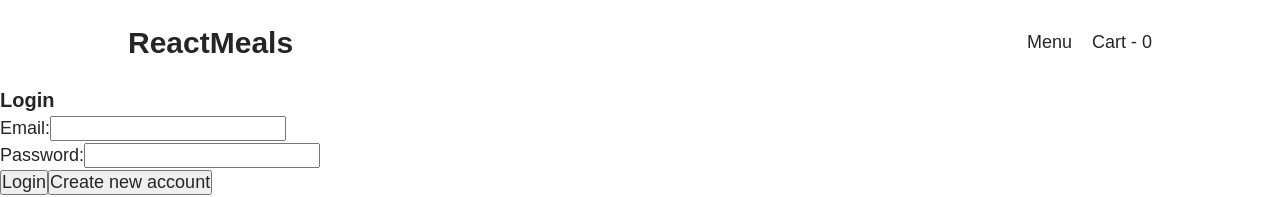
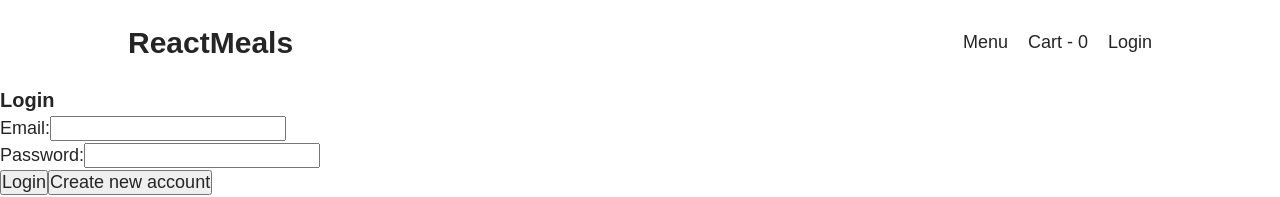
Before and after one commit to findshrey/food-order-app, a React (Create React App) app: page /auth in a window 1280 px wide. Shown: the top 197 px of the page. Built offline with nearby package versions, Linux system fonts and the light colour scheme.

Commit message:
Refactor: added login link to navigation

```diff
--- a/src/components/Navbar/Navbar.js
+++ b/src/components/Navbar/Navbar.js
@@ -1,8 +1,8 @@
-import React, { useContext } from 'react'
-import { Link } from 'react-router-dom'
+import React, { useContext } from "react"
+import { Link } from "react-router-dom"
 
-import styles from './Navbar.module.scss'
-import CartContext from './../../context/CartContext'
+import styles from "./Navbar.module.scss"
+import CartContext from "../../context/CartContext"
 
 const Navbar = () => {
    const cartCtx = useContext(CartContext)
@@ -15,10 +15,17 @@ const Navbar = () => {
       <nav className={styles.navbar}>
          <ul>
             <li>
-               <Link to="/menu" className="nav-link">Menu</Link>
+               <Link to="/menu" className="nav-link">
+                  Menu
+               </Link>
             </li>
             <li>
-               <Link to="/cart" className="nav-link">Cart - {numberOfItems}</Link>
+               <Link to="/cart" className="nav-link">
+                  Cart - {numberOfItems}
+               </Link>
+            </li>
+            <li>
+               <Link to="/auth">Login</Link>
             </li>
          </ul>
       </nav>
```
